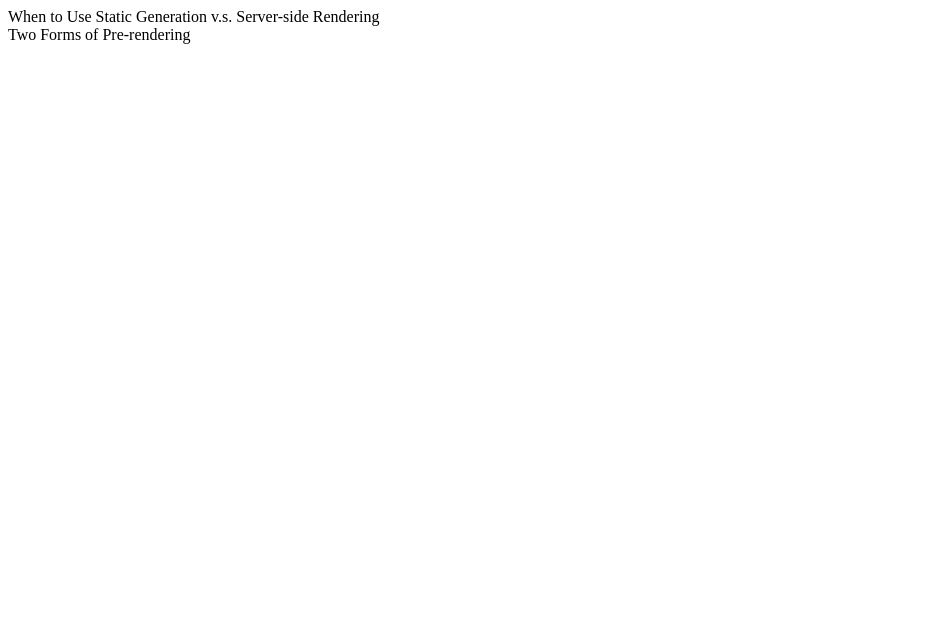
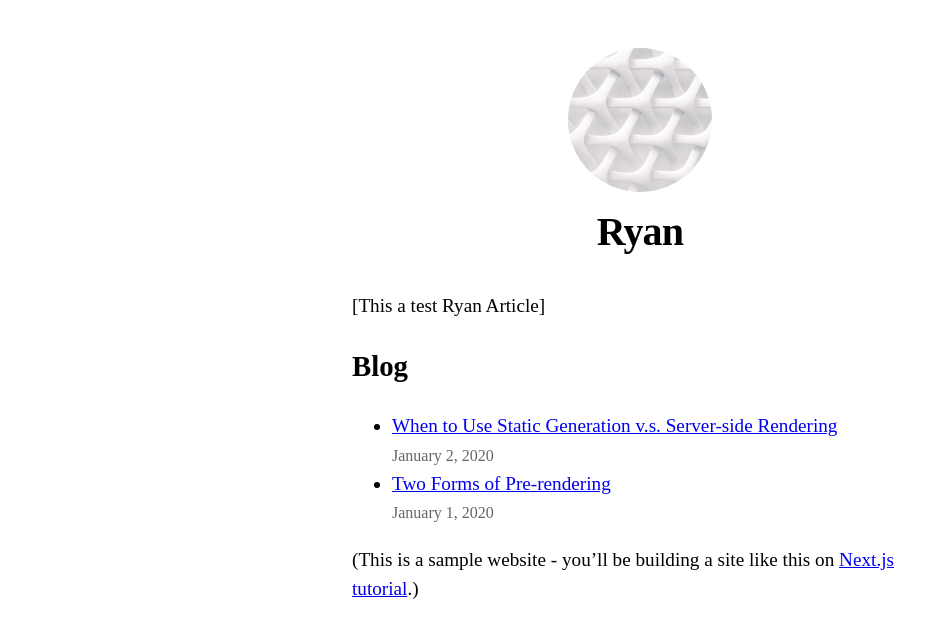
Before and after one commit to crazybber/react-next-blog, a Next.js app: page / in a window 1280 px wide. Shown: the top 638 px of the page, without its empty margins (0-949 px from the left). Built offline with nearby package versions, Linux system fonts and the light colour scheme.

Commit message:
frontpage ready

```diff
--- a/app/home-page.tsx
+++ b/app/home-page.tsx
@@ -1,13 +1,45 @@
 "use client";
+import Head from "next/head";
+import Layout, { siteTitle } from "../components/layout";
+import utilStyles from "../styles/utils.module.css";
+import Link from "next/link";
+import Date from "../components/date";
 
-export default function HomePage({
-  recentPosts,
+export default function Home({
+  allPostsData,
+}: {
+  allPostsData: {
+    date: string;
+    title: string;
+    id: string;
+  }[];
 }) {
+
   return (
-    <div>
-      {recentPosts.map((post) => (
-        <div key={post.id}>{post.title}</div>
-      ))}
-    </div>
+    <Layout home>
+      <Head>
+        <title>{siteTitle}</title>
+      </Head>
+      <section className={`${utilStyles.headingMd} ${utilStyles.padding1px}`}>
+        <p>[This a test Ryan Article]</p>
+        <h2 className={utilStyles.HeadLg}>Blog</h2>
+        <ul>
+          {allPostsData.map(({ id, date, title }) => (
+            <li className={utilStyles.ListItem} key={id}>
+              <Link href={`/posts/${id}`}> {title} </Link>
+              <br />
+              <small className={utilStyles.lightText}>
+                <Date dateString={date} />
+              </small>
+            </li>
+          ))}
+        </ul>
+
+        <p>
+          (This is a sample website - you’ll be building a site like this on{" "}
+          <a href="https://nextjs.org/learn"> Next.js tutorial</a>.)
+        </p>
+      </section>
+    </Layout>
   );
 }
--- a/app/layout.tsx
+++ b/app/layout.tsx
@@ -2,11 +2,11 @@ import { Metadata } from "next";
 import React from "react";
 
 export const metadata: Metadata = {
-  title: "Home",
-  description: "Welcome to Next.js",
+  title: "Default Home",
+  description: "Welcome to Default Layout",
   openGraph: {
-    title: "Next.js",
-    description: "Next.js",
+    title: "Default Layout",
+    description: "Default Layout Description",
     type: "website",
     locale: "zh_CN",
   },
--- a/app/page.tsx
+++ b/app/page.tsx
@@ -1,66 +1,13 @@
 import { Metadata } from "next";
 import  HomePage  from "./home-page";
-import Head from "next/head";
-import Layout, { siteTitle } from "../components/layout";
-import utilStyles from "../styles/utils.module.css";
 import { getSortedPostsData } from "../lib/posts";
-import Link from "next/link";
-import Date from "../components/date";
-//import { GetStaticProps } from "next";
 export const metadata: Metadata = {
     title: "Home Page 1",
     description: "Page description",
 }
 
 export default async function Page(){
-    const recentPosts = await getSortedPostsData()
-    return <HomePage recentPosts={recentPosts}></HomePage>
+    const allPostsData = await getSortedPostsData()
+    return <HomePage allPostsData={allPostsData}></HomePage>
+
 }
-
-export  function Home({
-  allPostsData,
-}: {
-  allPostsData: {
-    date: string;
-    title: string;
-    id: string;
-  }[];
-}) {
-
-  return (
-    <Layout home>
-      <Head>
-        <title>{siteTitle}</title>
-      </Head>
-      <section className={`${utilStyles.headingMd} ${utilStyles.padding1px}`}>
-        <p>[This a test Ryan Article]</p>
-        <h2 className={utilStyles.HeadLg}>Blog</h2>
-        <ul>
-          {allPostsData.map(({ id, date, title }) => (
-            <li className={utilStyles.ListItem} key={id}>
-              <Link href={`/posts/${id}`}> {title} </Link>
-              <br />
-              <small className={utilStyles.lightText}>
-                <Date dateString={date} />
-              </small>
-            </li>
-          ))}
-        </ul>
-
-        <p>
-          (This is a sample website - you’ll be building a site like this on{" "}
-          <a href="https://nextjs.org/learn"> Next.js tutorial</a>.)
-        </p>
-      </section>
-    </Layout>
-  );
-}
-
-// export const getStaticProps: GetStaticProps = async () => {
-//   const allPostsData = getSortedPostsData();
-//   return {
-//     props: {
-//       allPostsData,
-//     },
-//   };
-// };
```
